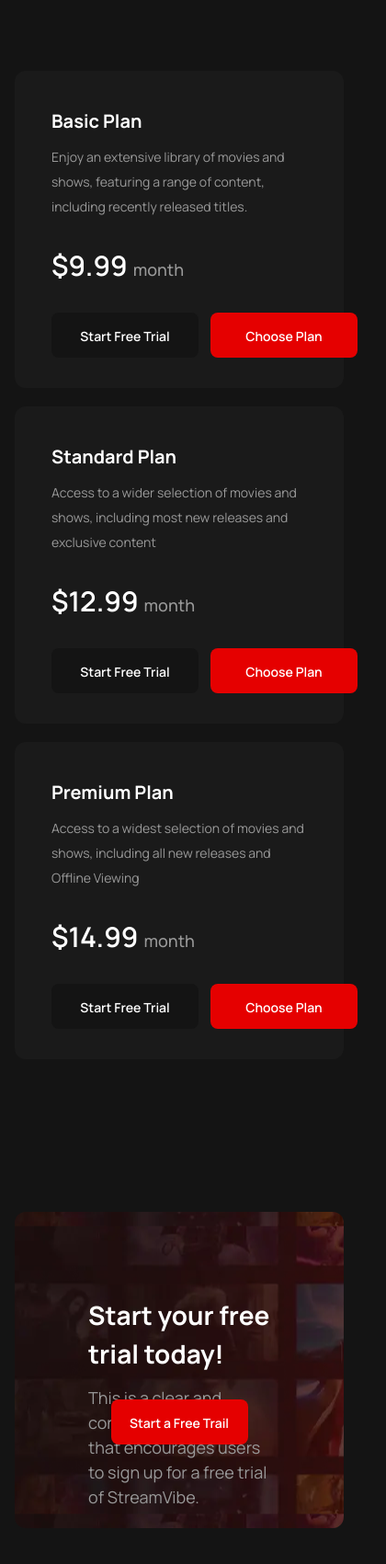
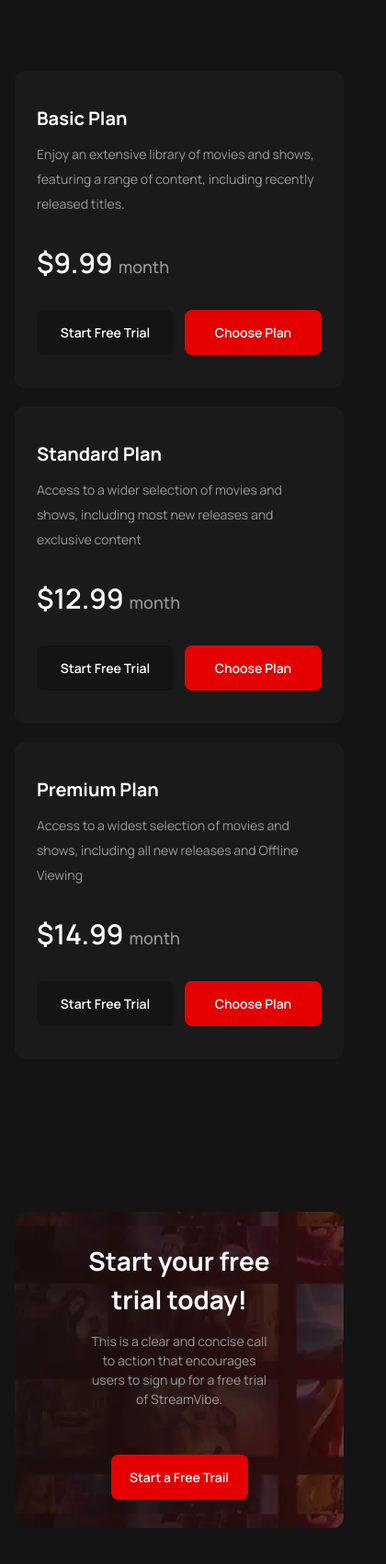
Before and after one commit to GiOrGI175/Tailwind_markup, a website: page src/index.html in a window 390 px wide. Shown: the part 5570-7271 px from the top of the page at 92% size, 420 px wide, since content can reach past the window. Before the commit the page ends 7248 px from the top, so only its background shows below. Drawn offline with Linux system fonts and the light colour scheme.

Commit message:
feature/responsiv
all done

```diff
--- a/src/index.html
+++ b/src/index.html
@@ -1039,8 +1039,9 @@
             class="mt-[80px] w-full flex justify-between max-md-lg:flex-wrap max-md-lg:justify-center max-md-lg:gap-[20px]"
           >
             <div
-              class="max-w-[512px] w-full box-border h-[425px] flex flex-col justify-between items-start py-[50px] pl-[50px] rounded-[12px] bg-[#1A1A1A] max-lg:max-w-[413px] max-lg:max-h-[345px] max-lg:py-[40px] max-lg:px-[40px] max-sm:max-w-[358px] max-sm:px-[24px] max-sm:py-[24px]"
+              class="max-w-[512px] w-full box-border h-[425px] flex justify-center items-center rounded-[12px] bg-[#1A1A1A] max-lg:max-w-[413px] max-lg:max-h-[345px] max-sm:max-w-[358px]"
             >
+              <div class="max-w-[310px] w-full flex flex-col justify-center">
                 <div>
                   <h4
                     class="mb-[16px] font-[manrope] font-bold text-[24px] leading-[36px] text-start text-white max-lg:text-[20px] max-lg:leading-[30px] max-sm:text-[18px] max-sm:mb-[10px]"
@@ -1065,11 +1066,9 @@
                     >
                   </p>
                 </div>
-              <div
-                class="w-[412px] flex justify-between max-lg:w-[333px] max-sm:w-[310px]"
-              >
+                <div class="max-w-[412px] w-ful flex justify-between">
                   <button
-                  class="w-[196px] h-[63px] rounded-[8px] bg-[#141414] max-lg:w-[160px] max-lg:h-[49px] max-sm:w-[149px]"
+                    class="w-[196px] h-[63px] rounded-[8px] bg-[#141414] max-lg:w-[160px] max-lg:h-[49px] max-sm:w-[149px] mr-[12px]"
                   >
                     <span
                       class="font-[manrope] font-semibold text-[18px] leading-[27px] text-start text-white max-lg:text-[14px] max-lg:leading-[21px]"
@@ -1086,10 +1085,12 @@
                   </button>
                 </div>
               </div>
+            </div>
 
             <div
-              class="max-w-[512px] w-full box-border h-[425px] flex flex-col justify-between items-start py-[50px] pl-[50px] rounded-[12px] bg-[#1A1A1A] max-lg:max-w-[413px] max-lg:max-h-[345px] max-lg:py-[40px] max-lg:px-[40px] max-sm:max-w-[358px] max-sm:px-[24px] max-sm:py-[24px]"
+              class="max-w-[512px] w-full box-border h-[425px] flex justify-center items-center rounded-[12px] bg-[#1A1A1A] max-lg:max-w-[413px] max-lg:max-h-[345px] max-sm:max-w-[358px]"
             >
+              <div class="max-w-[310px] w-full flex flex-col justify-center">
                 <div>
                   <h4
                     class="mb-[16px] font-[manrope] font-bold text-[24px] leading-[36px] text-start text-white max-lg:text-[20px] max-lg:leading-[30px] max-sm:text-[18px] max-sm:mb-[10px]"
@@ -1114,11 +1115,9 @@
                     >
                   </p>
                 </div>
-              <div
-                class="w-[412px] flex justify-between max-lg:w-[333px] max-sm:w-[310px]"
-              >
+                <div class="max-w-[412px] w-ful flex justify-between">
                   <button
-                  class="w-[196px] h-[63px] rounded-[8px] bg-[#141414] max-lg:w-[160px] max-lg:h-[49px] max-sm:w-[149px]"
+                    class="w-[196px] h-[63px] rounded-[8px] bg-[#141414] max-lg:w-[160px] max-lg:h-[49px] max-sm:w-[149px] mr-[12px]"
                   >
                     <span
                       class="font-[manrope] font-semibold text-[18px] leading-[27px] text-start text-white max-lg:text-[14px] max-lg:leading-[21px]"
@@ -1135,10 +1134,12 @@
                   </button>
                 </div>
               </div>
+            </div>
 
             <div
-              class="max-w-[512px] w-full box-border h-[425px] flex flex-col justify-between items-start py-[50px] pl-[50px] rounded-[12px] bg-[#1A1A1A] max-lg:max-w-[413px] max-lg:max-h-[345px] max-lg:py-[40px] max-lg:px-[40px] max-sm:max-w-[358px] max-sm:px-[24px] max-sm:py-[24px]"
+              class="max-w-[512px] w-full box-border h-[425px] flex justify-center items-center rounded-[12px] bg-[#1A1A1A] max-lg:max-w-[413px] max-lg:max-h-[345px] max-sm:max-w-[358px]"
             >
+              <div class="max-w-[310px] w-full flex flex-col justify-center">
                 <div>
                   <h4
                     class="mb-[16px] font-[manrope] font-bold text-[24px] leading-[36px] text-start text-white max-lg:text-[20px] max-lg:leading-[30px] max-sm:text-[18px] max-sm:mb-[10px]"
@@ -1163,11 +1164,9 @@
                     >
                   </p>
                 </div>
-              <div
-                class="w-[412px] flex justify-between max-lg:w-[333px] max-sm:w-[310px]"
-              >
+                <div class="max-w-[412px] w-ful flex justify-between">
                   <button
-                  class="w-[196px] h-[63px] rounded-[8px] bg-[#141414] max-lg:w-[160px] max-lg:h-[49px] max-sm:w-[149px]"
+                    class="w-[196px] h-[63px] rounded-[8px] bg-[#141414] max-lg:w-[160px] max-lg:h-[49px] max-sm:w-[149px] mr-[12px]"
                   >
                     <span
                       class="font-[manrope] font-semibold text-[18px] leading-[27px] text-start text-white max-lg:text-[14px] max-lg:leading-[21px]"
@@ -1187,6 +1186,7 @@
             </div>
           </div>
         </div>
+      </div>
     </section>
 
     <section class="w-full mt-[150px] p-[16px]">
@@ -1194,21 +1194,23 @@
         <div
           class="max-w-[1597px] w-full h-[520px] rounded-[12px] flex px-[80px] justify-between items-center bg-[url('../esets/webp/section-3/free-trial-baner.webp')] bg-center max-lg:max-w-[1283px] max-lg:h-[344px] max-md:flex-col max-md:items-center max-md:justify-center"
         >
-          <div class="max-w-[1148px] w-full h-[113px]">
+          <div
+            class="max-w-[1148px] w-full h-[113px] max-sm:h-auto max-sm:flex max-sm:flex-col max-sm:justify-center max-sm:items-center"
+          >
             <h3
-              class="mb-[14px] font-[manrope] font-bold text-[48px] leading-[72px] text-start text-white max-lg:text-[28px] max-lg:leading-[42px]"
+              class="mb-[14px] font-[manrope] font-bold text-[48px] leading-[72px] text-start text-white max-lg:text-[28px] max-lg:leading-[42px] max-sm:text-center max-md:text-[24px] max-md:leading-[36px]"
             >
               Start your free trial today!
             </h3>
             <p
-              class="font-[manrope] font-norml text-[18px] leading-[27px] text-start text-[#999999]"
+              class="font-[manrope] font-norml text-[18px] leading-[27px] text-start text-[#999999] max-sm:text-center max-md:text-[14px] max-md:leading-[21px]"
             >
               This is a clear and concise call to action that encourages users
               to sign up for a free trial of StreamVibe.
             </p>
           </div>
           <button
-            class="w-[188px] h-[63px] rounded-[8px] bg-[#E50000] max-lg:w-[149px] max-lg:h-[49px]"
+            class="w-[188px] h-[63px] rounded-[8px] bg-[#E50000] max-lg:w-[149px] max-lg:h-[49px] max-sm:mt-[50px]"
           >
             <span
               class="font-[manrope] font-semibold text-[18px] leading-[27px] text-start text-white max-lg:text-[14px] max-lg:leading-[21px]"
@@ -1219,11 +1221,13 @@
       </div>
     </section>
 
-    <!--  <footer class="w-full h-[860px] mt-[150px] bg-[#0F0F0F]">
-      <div class="max-w-full m-0 mx-auto flex justify-center">
+    <footer class="w-full h-[860px] mt-[150px] bg-[#0F0F0F]">
+      <div class="max-w-full m-0 mx-auto flex justify-center px-[16px]">
         <div class="max-w-[1597px] w-full mt-[100px] flex flex-col">
-          <nav class="flex justify-between">
-            <div class="max-w-[241px] w-full">
+          <nav
+            class="flex justify-between max-sm:flex max-sm:justify-center max-sm:items-center max-sm:flex-wrap"
+          >
+            <div class="max-w-[241px] w-full max-sm:max-w-[179px]">
               <ul>
                 <li
                   class="mb-[24px] font-[manrope] font-semibold text-[20px] leading-[30px] text-start text-white"
@@ -1253,7 +1257,7 @@
               </ul>
             </div>
 
-            <div class="max-w-[241px] w-full">
+            <div class="max-w-[241px] w-full max-sm:max-w-[179px]">
               <ul>
                 <li
                   class="mb-[24px] font-[manrope] font-semibold text-[20px] leading-[30px] text-start text-white"
@@ -1283,7 +1287,7 @@
               </ul>
             </div>
 
-            <div class="max-w-[241px] w-full">
+            <div class="max-w-[241px] w-full max-sm:max-w-[179px]">
               <ul>
                 <li
                   class="mb-[24px] font-[manrope] font-semibold text-[20px] leading-[30px] text-start text-white"
@@ -1313,7 +1317,7 @@
               </ul>
             </div>
 
-            <div class="max-w-[241px] w-full">
+            <div class="max-w-[241px] w-full max-sm:max-w-[179px]">
               <ul>
                 <li
                   class="mb-[24px] font-[manrope] font-semibold text-[20px] leading-[30px] text-start text-white"
@@ -1328,7 +1332,7 @@
               </ul>
             </div>
 
-            <div class="max-w-[241px] w-full">
+            <div class="max-w-[241px] w-full max-sm:max-w-[179px]">
               <ul>
                 <li
                   class="mb-[24px] font-[manrope] font-semibold text-[20px] leading-[30px] text-start text-white"
@@ -1348,7 +1352,7 @@
               </ul>
             </div>
 
-            <div class="max-w-[241px] w-full">
+            <div class="max-w-[241px] w-full max-sm:max-w-[179px]">
               <p
                 class="mb-[24px] font-[manrope] font-semibold text-[20px] leading-[30px] text-start text-white"
               >
@@ -1369,10 +1373,10 @@
           </nav>
 
           <div
-            class="max-w-[1596px] w-full h-[51px] border-t-[1px] mt-[100px] border-[#262626] flex justify-between items-end"
+            class="max-w-[1596px] w-full h-[51px] border-t-[1px] mt-[100px] border-[#262626] flex justify-between items-end max-sm:flex-col max-sm:items-start"
           >
             <p
-              class="font-[manrope] font-normal text-[18px] leading-[27px] text-start text-[#999999]"
+              class="font-[manrope] font-normal text-[18px] leading-[27px] text-start text-[#999999] max-sm:mb-[20px]"
             >
               @2023 streamvib, All Rights Reserved
             </p>
@@ -1396,6 +1400,6 @@
           </div>
         </div>
       </div>
-    </footer> -->
+    </footer>
   </body>
 </html>
```
Also changed, not shown: src/output.css. Lines whose indentation alone changed are shown as unchanged.
